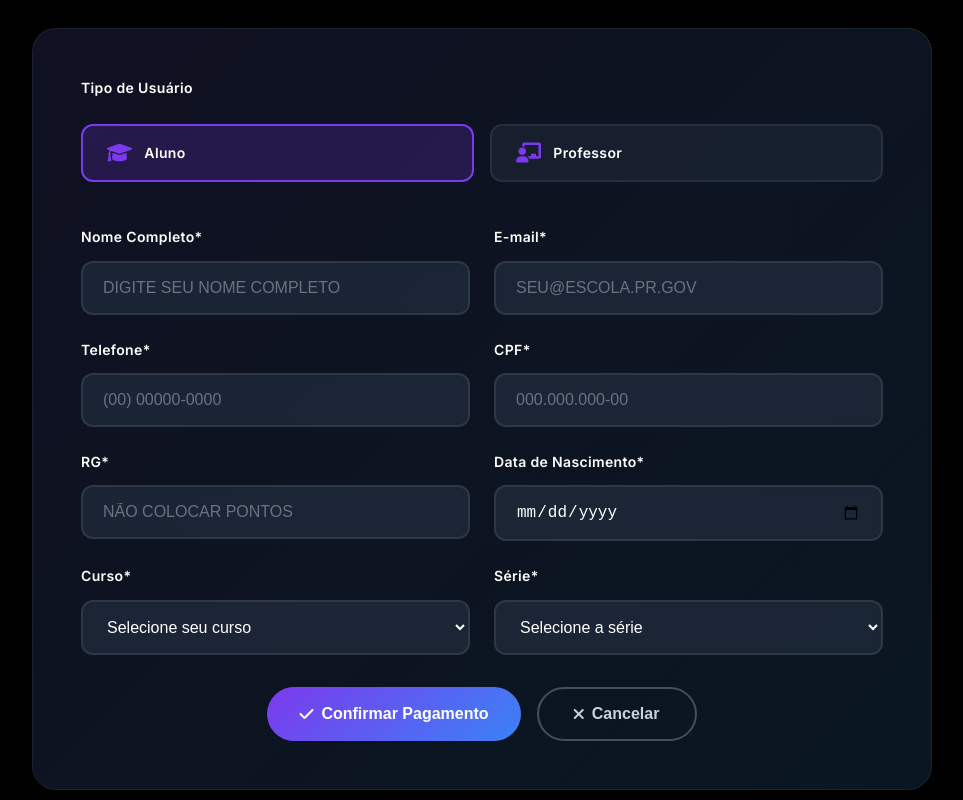
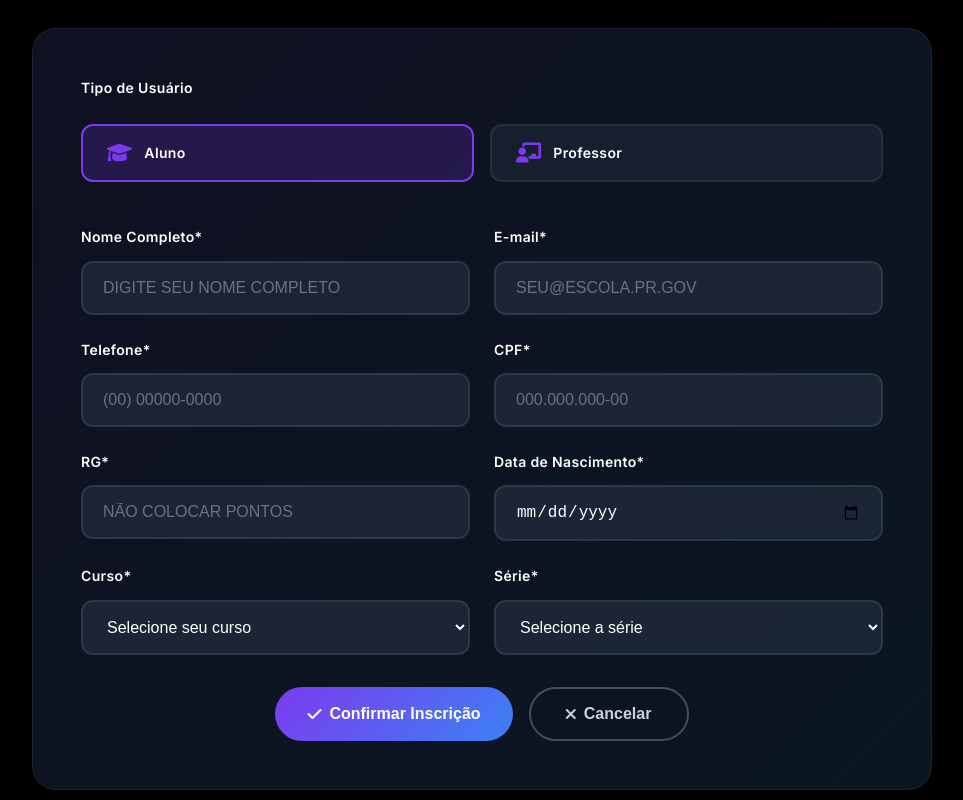
Before and after one commit to mathlopes123/site_formulario_setec, a website with bundled scripts: page index.html in a window 1280 px wide. Shown: the part 952-1752 px from the top of the page, without its empty margins (158-1121 px from the left). Built offline with nearby package versions, Linux system fonts and the light colour scheme.

Commit message:
Change button text from 'Confirmar Pagamento' to 'Confirmar Inscrição'

```diff
--- a/index.html
+++ b/index.html
@@ -164,7 +164,7 @@
                     <div class="popup-actions">
                 <button type="submit" class="btn-primary" id="confirmBtn" >
                     <i class="fas fa-check"></i>
-                    Confirmar Pagamento
+                    Confirmar Inscrição
                 </button>
                 <button  class="btn-outline" id="cancelBtn2">
                     <i class="fas fa-times"></i>
```
